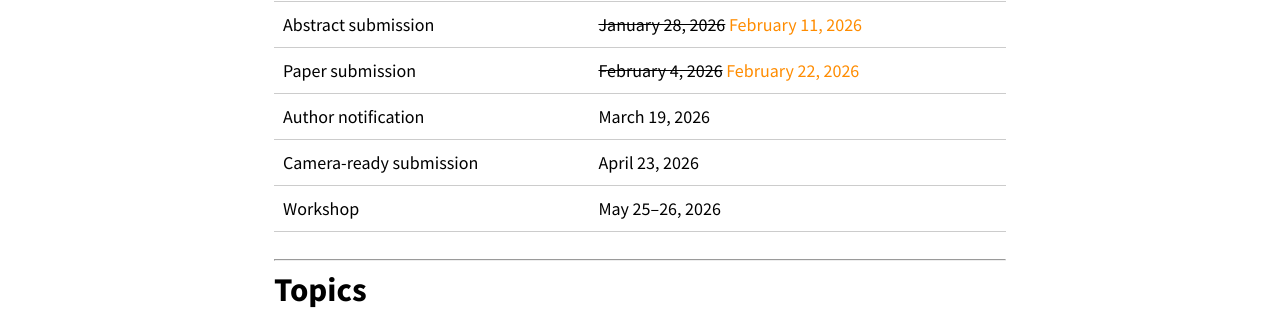
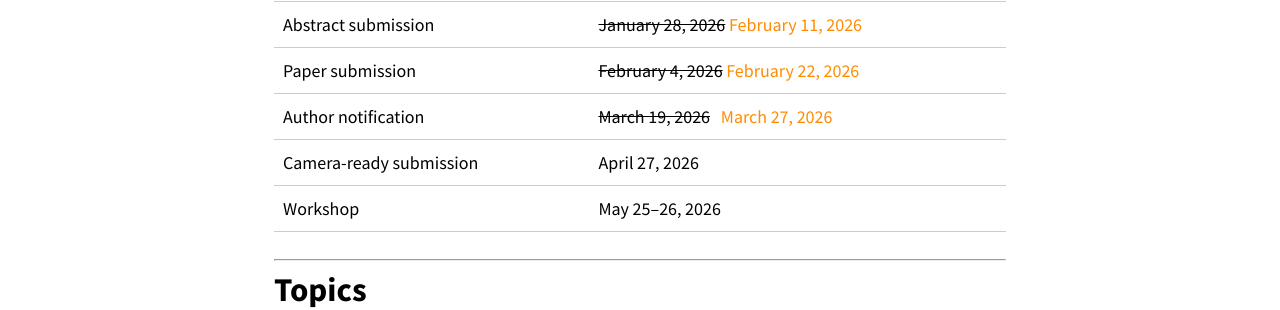
Before and after one commit to emas-workshop/2026, a Jekyll site: the page built from cfp.md, in a window 1280 px wide and 900 px high. Shown: the part 282-592 px from the top of the window. Built offline with Jekyll 4.4.1, drawn with Linux system fonts in a browser that asks for light colours; nearby versions of some CDN libraries; our own code applies the rules of GitHub Pages for plain Markdown files.

Commit message:
Update submission dates in cfp.md

```diff
--- a/cfp.md
+++ b/cfp.md
@@ -11,8 +11,8 @@ entries_layout: list
 |------------------------|-----------------------------|
 | Abstract submission    | ~~January 28, 2026~~ <span style="color: darkorange"> February 11, 2026 </span>           |
 | Paper submission       | ~~February 4, 2026~~ <span style="color: darkorange"> February 22, 2026 </span>           |
-| Author notification    | March 19, 2026              |
-| Camera-ready submission| April 23, 2026              |
+| Author notification    | ~~March 19, 2026~~   <span style="color: darkorange"> &nbsp;&nbsp;March 27, 2026 </span>  |
+| Camera-ready submission| April 27, 2026              |
 | Workshop               | May 25–26, 2026             |
 
 ***
```
